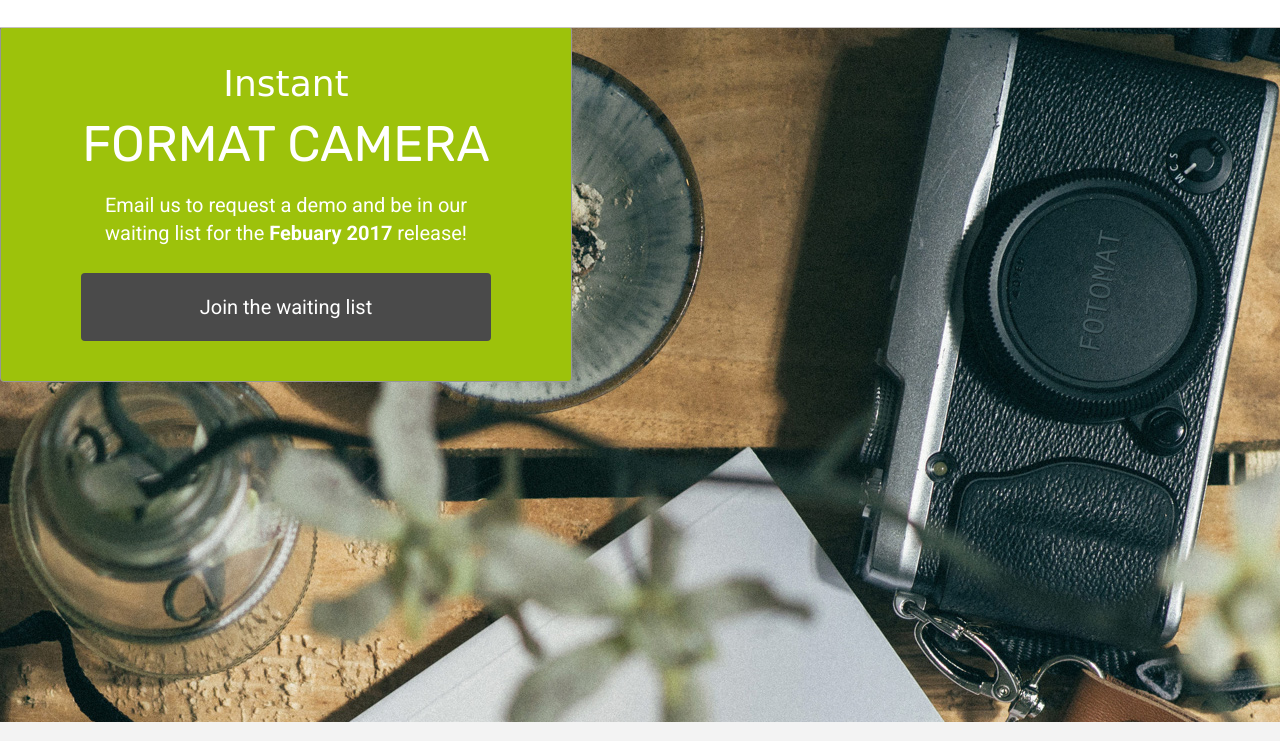
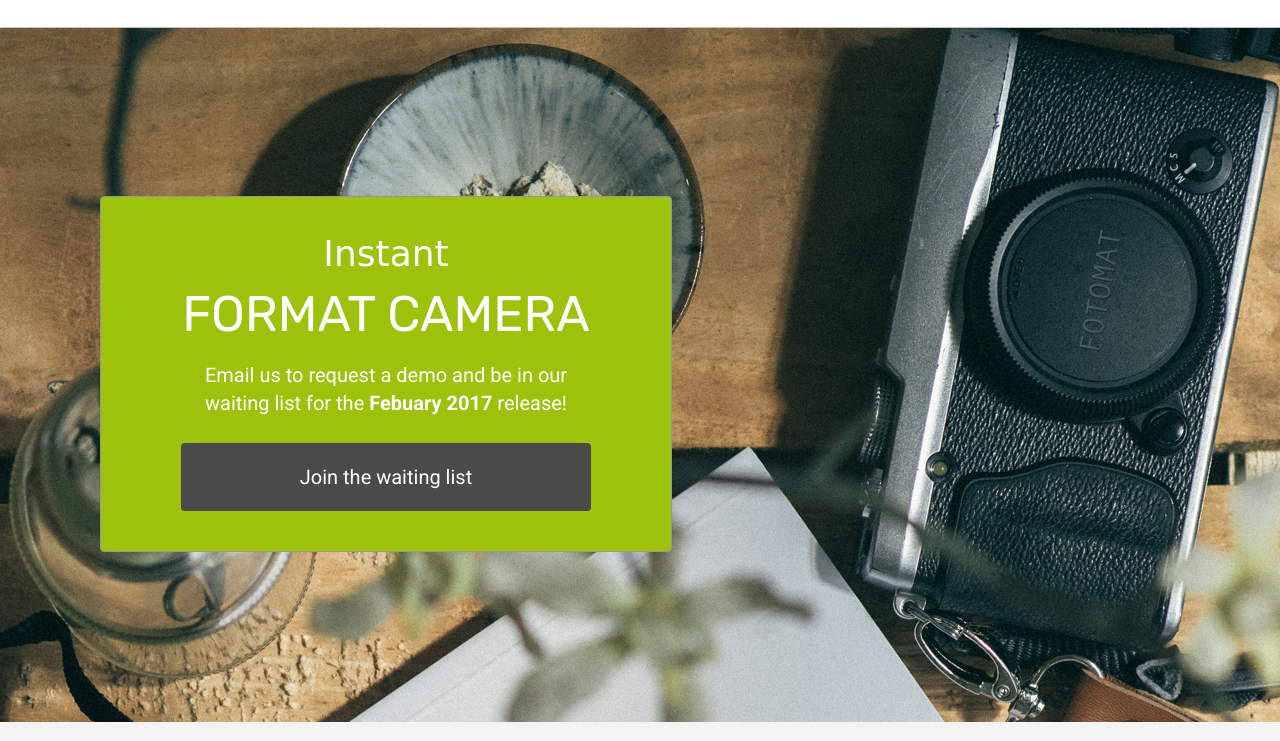
Before and after one commit to ejs21/F1C1, a plain HTML site: page index.html in a window 1280 px wide. Shown: the part 59-800 px from the top of the page. Drawn offline with Linux system fonts and the light colour scheme; files whose address does not match are found by name; a web font is replaced by a local one.

Commit message:
Fix positioning sign-up section.

```diff
--- a/resources/css/style.css
+++ b/resources/css/style.css
@@ -132,6 +132,9 @@ header .mobile {
   border: solid 1px #979797;
   border-radius: 4px;
   background-color: #9dc20b;
+  margin-top: 170px;
+  margin-bottom: 170px;
+  margin-left: 100px;
 }
 
 #sign-up-cta .content {
```
